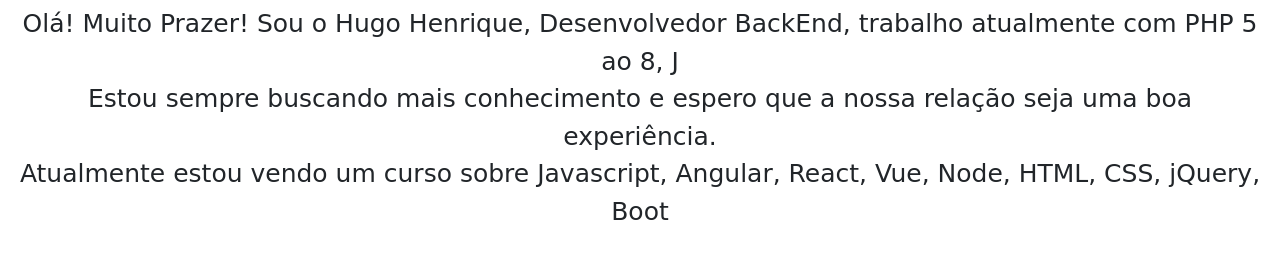
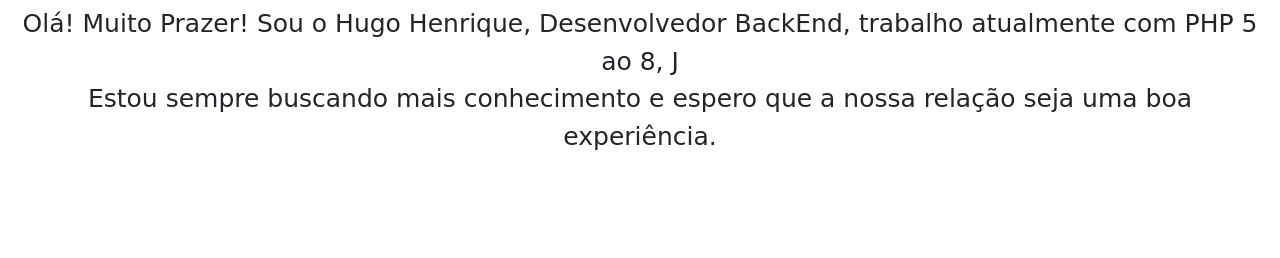
Before and after one commit to DioxideHydrogen/professorjamesbach.github.io, a plain HTML site: page index.html in a window 1280 px wide. Shown: the part 296-554 px from the top of the page. Drawn offline with nearby package versions, Linux system fonts and the light colour scheme.

Commit message:
Update index.html

```diff
--- a/index.html
+++ b/index.html
@@ -43,7 +43,6 @@
                 }
                 escrever(texto, div);
                 escrever(texto3,div3);
-                escrever(texto2, div2)
             </script>
         </div>
     </div>
```
